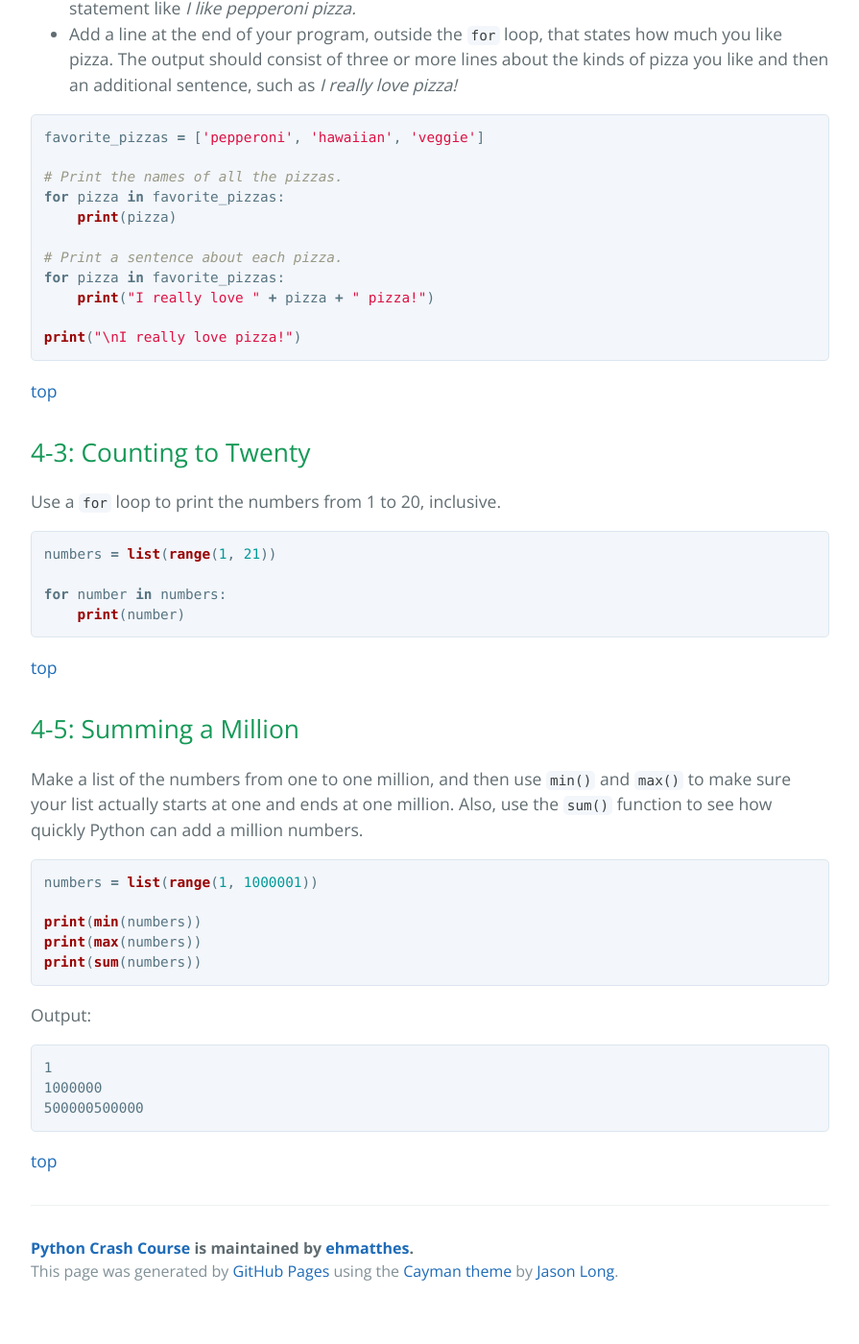
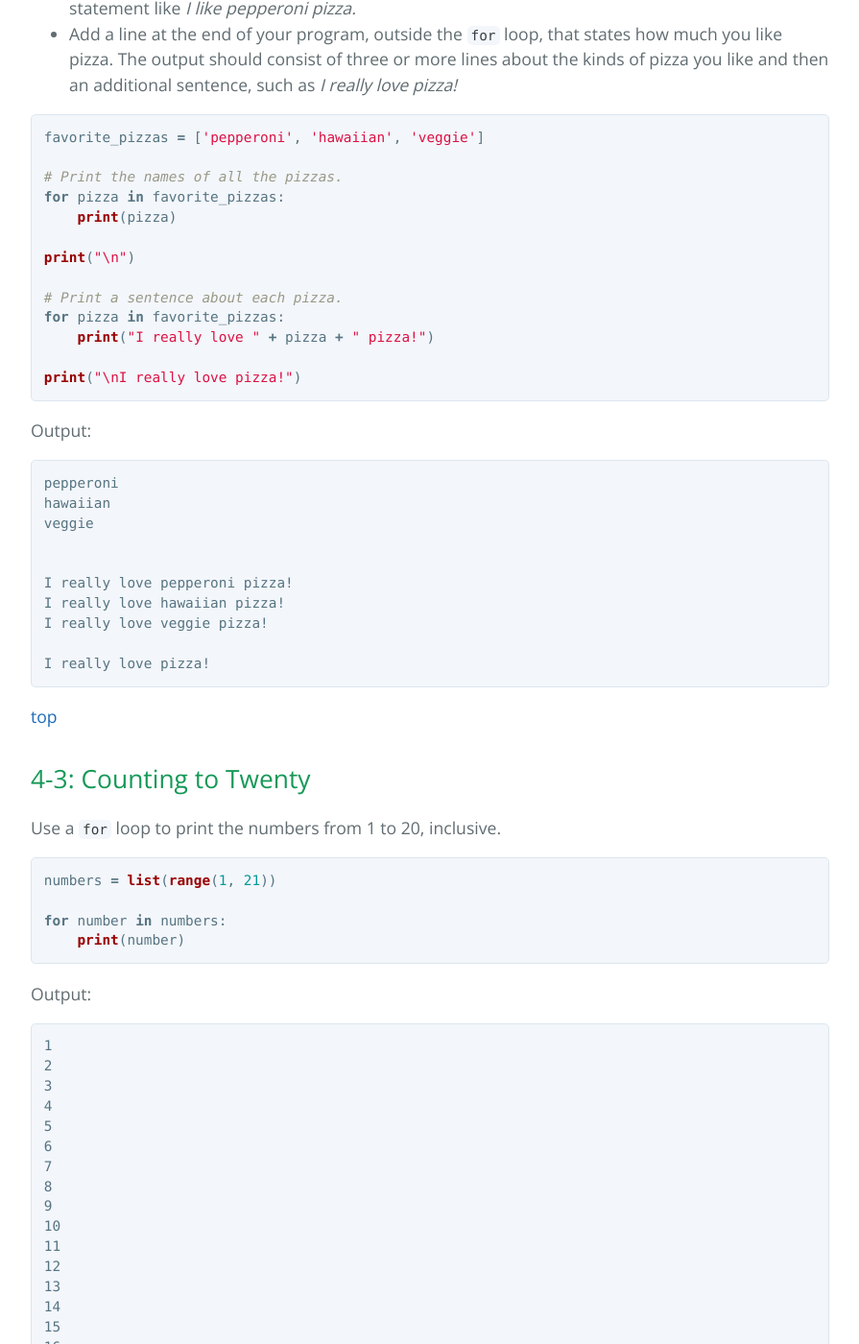
Before and after one commit to ehmatthes/pcc, a Jekyll site: the page built from solutions/chapter_4.md, in a window 1280 px wide and 1400 px high, scrolled down 599 px. Shown: the whole window at 96% size, without its empty margins (192-1087 px from the left). Built offline with Jekyll 4.4.1, drawn with Linux system fonts in a browser that asks for light colours; before the commit the page ends 1967 px from its top, so only the background shows below that.

Commit message:
Added output for chapter 4 programs.

````diff
--- a/solutions/chapter_4.md
+++ b/solutions/chapter_4.md
@@ -24,11 +24,28 @@ favorite_pizzas = ['pepperoni', 'hawaiian', 'veggie']
 for pizza in favorite_pizzas:
     print(pizza)
 
+print("\n")
+
 # Print a sentence about each pizza.
 for pizza in favorite_pizzas:
     print("I really love " + pizza + " pizza!")
 
 print("\nI really love pizza!")
+```
+
+Output:
+
+```
+pepperoni
+hawaiian
+veggie
+
+
+I really love pepperoni pizza!
+I really love hawaiian pizza!
+I really love veggie pizza!
+
+I really love pizza!
 ```
 
 [top](#)
@@ -43,6 +60,31 @@ numbers = list(range(1, 21))
 
 for number in numbers:
     print(number)
+```
+
+Output:
+
+```
+1
+2
+3
+4
+5
+6
+7
+8
+9
+10
+11
+12
+13
+14
+15
+16
+17
+18
+19
+20
 ```
 
 [top](#)
````
